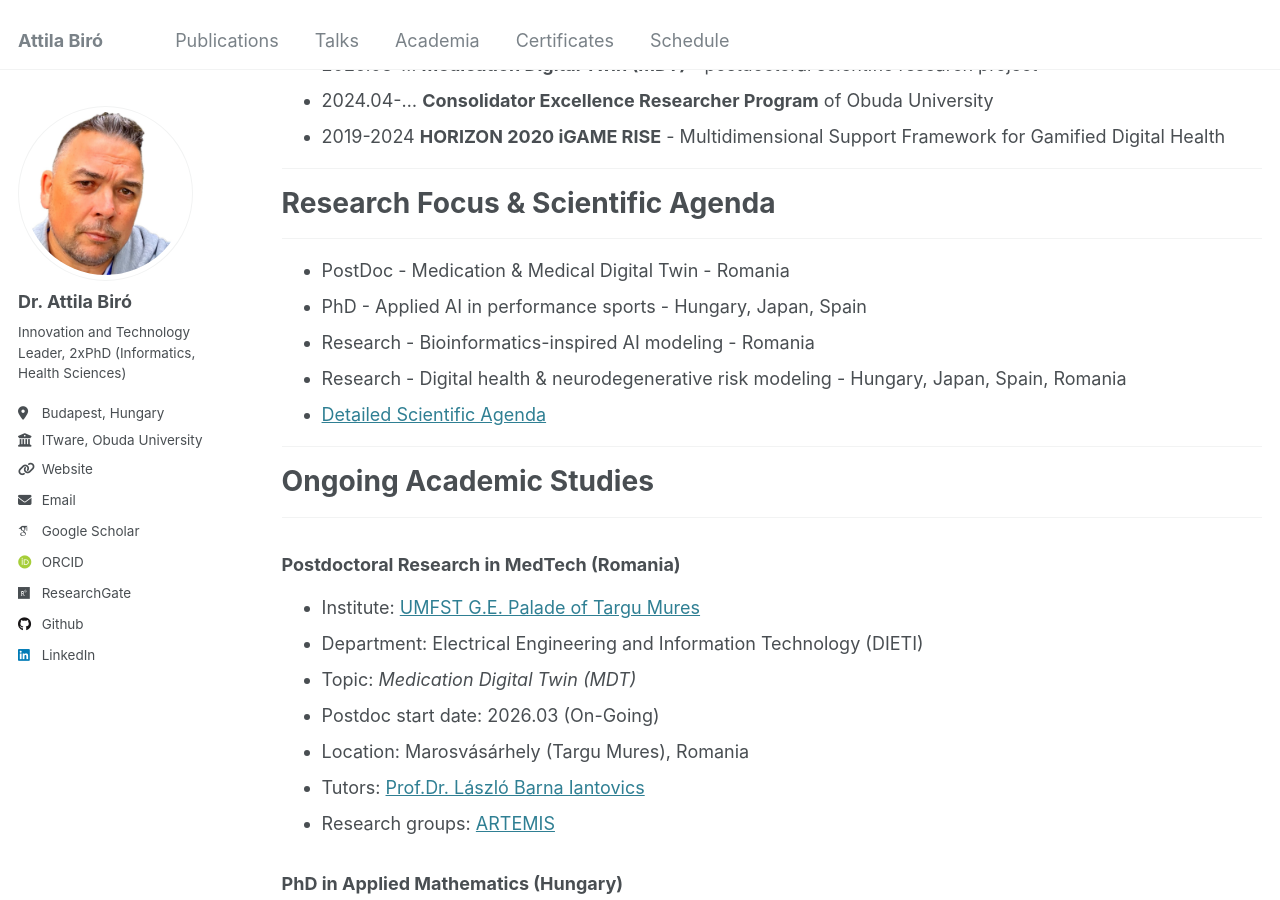
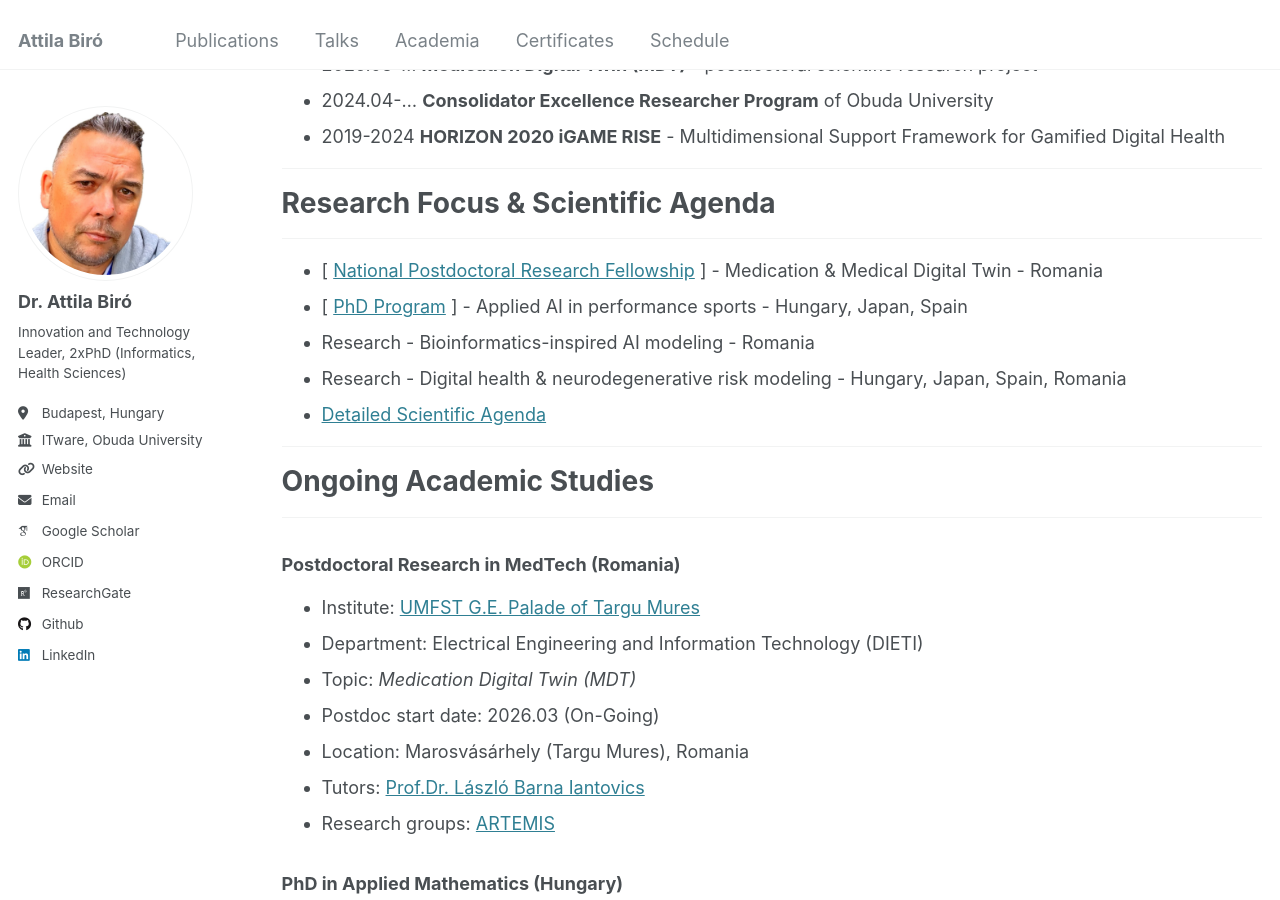
Before and after one commit to biroka/biroka.github.io, a Jekyll site: the page built from _pages/academia.md, in a window 1280 px wide and 900 px high, scrolled down 514 px. Built offline with Jekyll 4.4.1, drawn with Linux system fonts in a browser that asks for light colours; emoji names are drawn with the system emoji font; some web fonts are replaced.

Commit message:
Update research focus with links to fellowship and PhD

```diff
--- a/_pages/academia.md
+++ b/_pages/academia.md
@@ -26,8 +26,8 @@ author_profile: true
 ***
 # Research Focus & Scientific Agenda
 ***
-* PostDoc - Medication & Medical Digital Twin - Romania
-* PhD - Applied AI in performance sports - Hungary, Japan, Spain
+* [ <a target="_new" href="https://biroka.github.io/postdoc_umfst/">National Postdoctoral Research Fellowship</a> ] - Medication & Medical Digital Twin - Romania
+* [ <a target="_new" href="https://biroka.github.io/phd_mathematics/">PhD Program</a> ] - Applied AI in performance sports - Hungary, Japan, Spain
 * Research - Bioinformatics-inspired AI modeling - Romania
 * Research - Digital health & neurodegenerative risk modeling - Hungary, Japan, Spain, Romania
 * <a target="_new" href="https://biroka.github.io/schedule/">Detailed Scientific Agenda</a>
```
